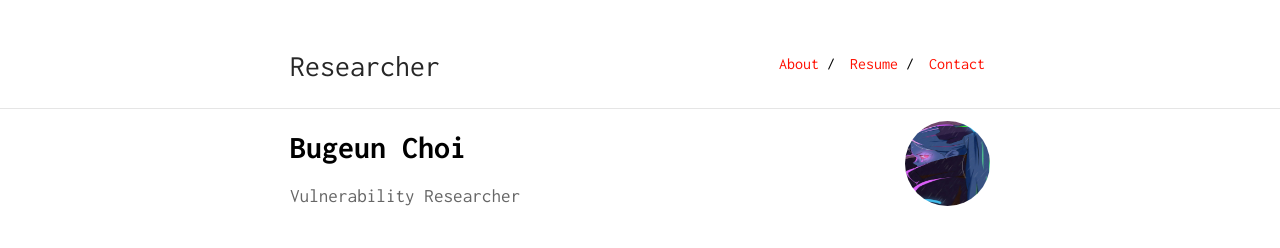
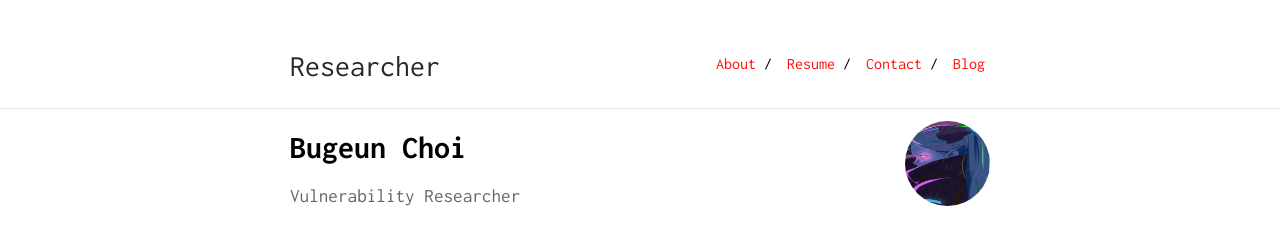
Before and after one commit to Bugeun/bugeun.github.io, a Jekyll site: the page built from index.md, in a window 1280 px wide. Shown: the top 248 px of the page. Built offline with Jekyll 4.4.1, drawn with Linux system fonts in a browser that asks for light colours.

Commit message:
Update _config.yml

```diff
--- a/_config.yml
+++ b/_config.yml
@@ -22,3 +22,5 @@ nav:
    link: "resume.pdf"
  - name: "Contact"
    link: "contact"
+ - name: "Blog"
+   link: http://bugeun.github.io/blog
```
